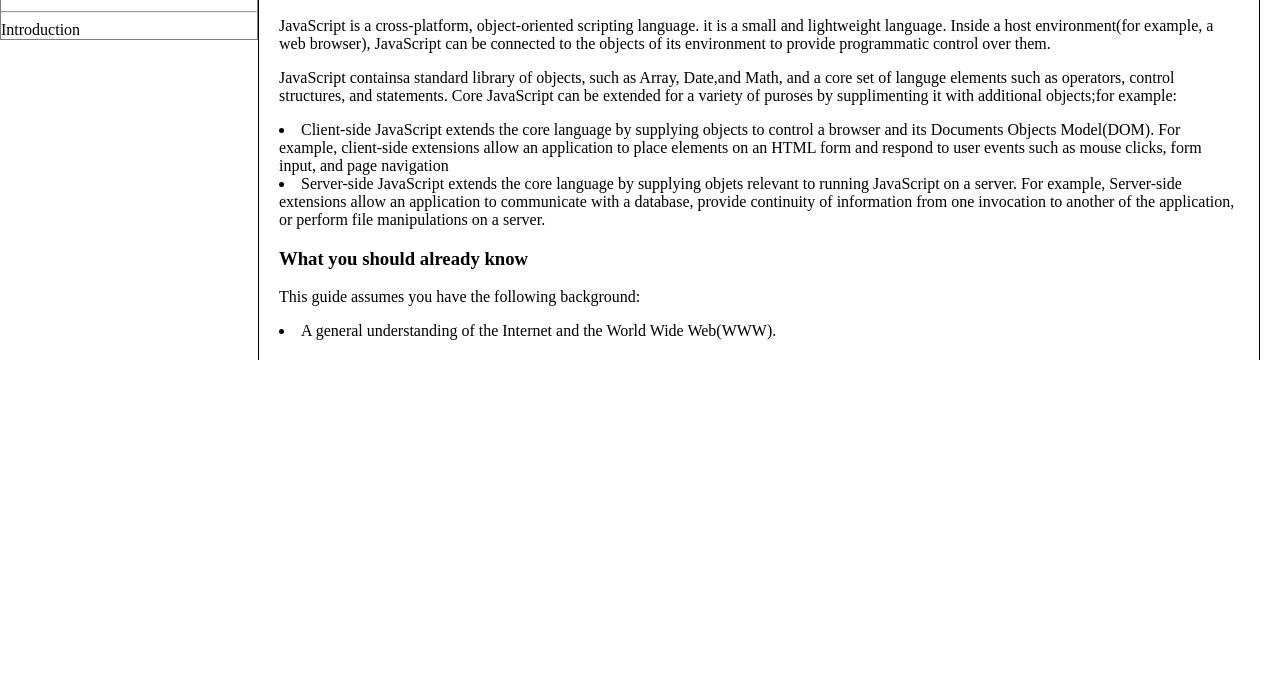
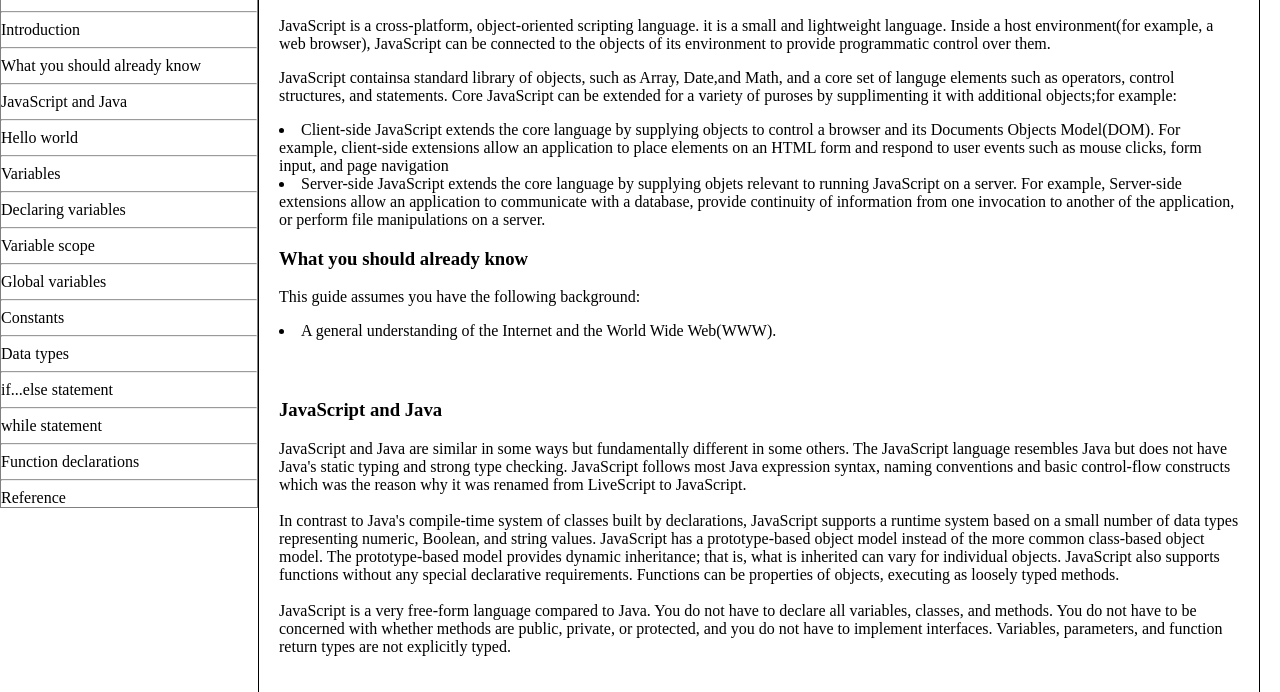
Before and after one commit to 629949/codepen, a plain HTML site: page index.html in a window 1280 px wide. Shown: the part 220-912 px from the top of the page. Before the commit the page ends 800 px from the top, so only its background shows below. Drawn offline with Linux system fonts and the light colour scheme.

Commit message:
add new work

```diff
--- a/index.html
+++ b/index.html
@@ -22,6 +22,20 @@
             <h1>JS Documentation</h1>
             <hr>
             Introduction
+            <hr>What you should already know
+            <hr>JavaScript and Java
+            <hr>Hello world
+            <hr>Variables
+            <hr>Declaring variables
+            <hr>Variable scope
+            <hr>Global variables
+            <hr>Constants
+            <hr>Data types
+            <hr>if...else statement
+            <hr>while statement
+            <hr>Function declarations
+            <hr>Reference
+
 
         </div>
         <div class="div-right"> <h2>Introduction</h2>
@@ -33,6 +47,15 @@
             <p>This guide assumes you have the following background:</p>
                  <li>A general understanding of the Internet and the World Wide Web(WWW).</li></div>
 
+
+    </div>
+    <div class="div-right">
+        <h3>JavaScript and Java</h3>
+        <p>JavaScript and Java are similar in some ways but fundamentally different in some others. The JavaScript language resembles Java but does not have Java's static typing and strong type checking. JavaScript follows most Java expression syntax, naming conventions and basic control-flow constructs which was the reason why it was renamed from LiveScript to JavaScript.<br><br>
+
+            In contrast to Java's compile-time system of classes built by declarations, JavaScript supports a runtime system based on a small number of data types representing numeric, Boolean, and string values. JavaScript has a prototype-based object model instead of the more common class-based object model. The prototype-based model provides dynamic inheritance; that is, what is inherited can vary for individual objects. JavaScript also supports functions without any special declarative requirements. Functions can be properties of objects, executing as loosely typed methods.<br><br>
+
+            JavaScript is a very free-form language compared to Java. You do not have to declare all variables, classes, and methods. You do not have to be concerned with whether methods are public, private, or protected, and you do not have to implement interfaces. Variables, parameters, and function return types are not explicitly typed.</p>
     </div>
 
 </body>
```
Also changed, not shown: style.css (line endings or trailing spaces).
